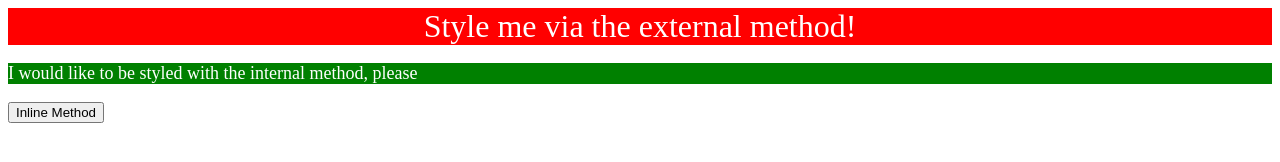
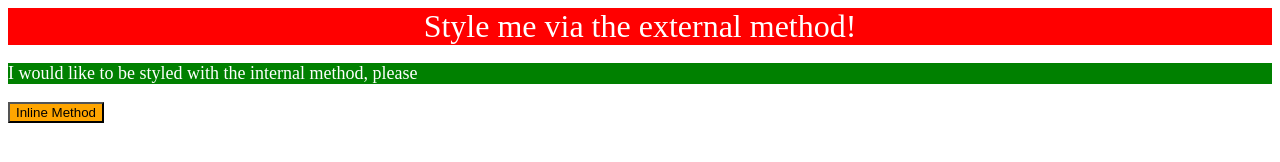
Before and after one commit to JohnRollasonCass/css-exercises, a plain HTML site: page css-exercise-1/index.html in a window 1280 px wide. Drawn offline with Linux system fonts and the light colour scheme.

Commit message:
Finish line 3 w/css styling

```diff
--- a/css-exercise-1/index.html
+++ b/css-exercise-1/index.html
@@ -18,6 +18,6 @@
 
   <div> Style me via the external method!</div>
   <p>I would like to be styled with the internal method, please</p>
-  <button>Inline Method</button>
+  <button style="color: black; background-color: orange;">Inline Method</button>
 </body>
 </html>
```
